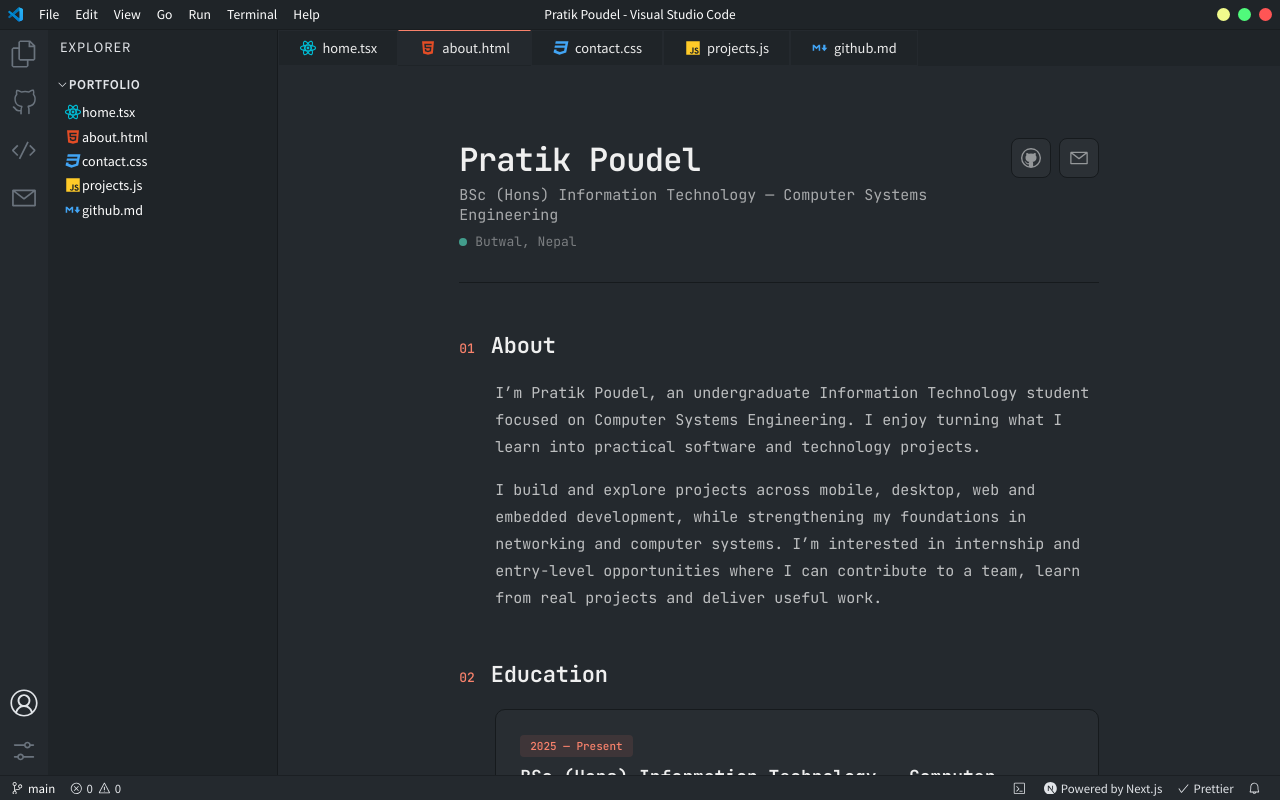
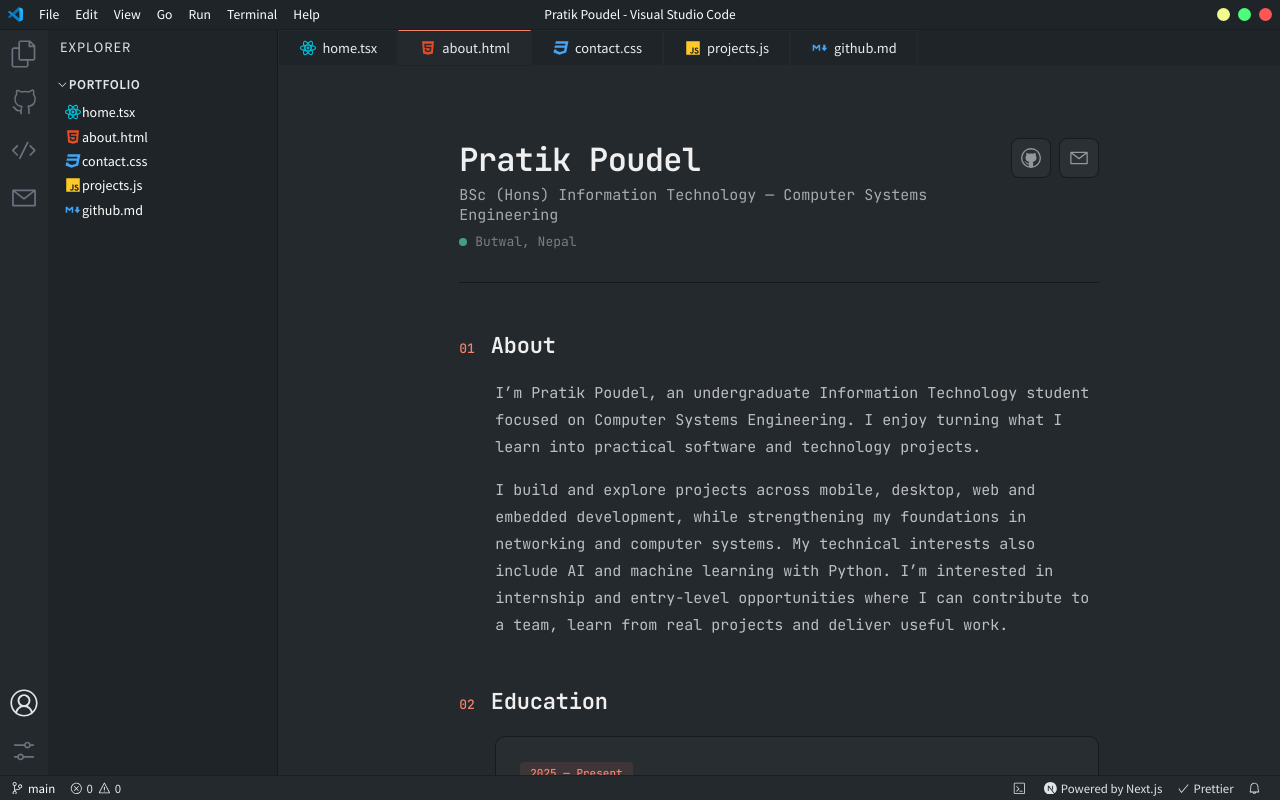
Before and after one commit to pyatrick666/Professional-Portfolio, a Next.js app: page /about in a window 1280 px wide. Built offline with nearby package versions, Linux system fonts and the light colour scheme.

Commit message:
List AI and machine learning with Python as an existing portfolio skill

```diff
--- a/app/about/page.tsx
+++ b/app/about/page.tsx
@@ -19,16 +19,14 @@ const AboutPage = () => (
           <Link href="/contact" className={styles.iconButton} aria-label="Contact me"><VscMail size={20} /></Link>
         </div>
       </header>
-
       <div className={styles.content}>
         <section className={styles.section}>
           <div className={styles.sectionHeader}><span className={styles.sectionNumber}>01</span><h2 className={styles.sectionTitle}>About</h2></div>
           <div className={styles.sectionBody}>
             <p className={styles.paragraph}>I’m Pratik Poudel, an undergraduate Information Technology student focused on Computer Systems Engineering. I enjoy turning what I learn into practical software and technology projects.</p>
-            <p className={styles.paragraph}>I build and explore projects across mobile, desktop, web and embedded development, while strengthening my foundations in networking and computer systems. I’m interested in internship and entry-level opportunities where I can contribute to a team, learn from real projects and deliver useful work.</p>
+            <p className={styles.paragraph}>I build and explore projects across mobile, desktop, web and embedded development, while strengthening my foundations in networking and computer systems. My technical interests also include AI and machine learning with Python. I’m interested in internship and entry-level opportunities where I can contribute to a team, learn from real projects and deliver useful work.</p>
           </div>
         </section>
-
         <section className={styles.section}>
           <div className={styles.sectionHeader}><span className={styles.sectionNumber}>02</span><h2 className={styles.sectionTitle}>Education</h2></div>
           <div className={styles.sectionBody}>
@@ -45,21 +43,18 @@ const AboutPage = () => (
             </div>
           </div>
         </section>
-
         <section className={styles.section}>
           <div className={styles.sectionHeader}><span className={styles.sectionNumber}>03</span><h2 className={styles.sectionTitle}>Skills</h2></div>
           <div className={styles.sectionBody}>
             <div className={styles.skillsGrid}>
               <div className={styles.skillCategory}><h4 className={styles.skillTitle}>Languages</h4><div className={styles.skillTags}>{['JavaScript', 'TypeScript', 'Java', 'Dart', 'SQL', 'C#', 'Python', 'PHP', 'Ruby (Learning)'].map(x => <span className={styles.skillTag} key={x}>{x}</span>)}</div></div>
-              <div className={styles.skillCategory}><h4 className={styles.skillTitle}>Development</h4><div className={styles.skillTags}>{['React', 'Next.js', 'Flutter', 'Web Development', 'Mobile App Development'].map(x => <span className={styles.skillTag} key={x}>{x}</span>)}</div></div>
-              <div className={styles.skillCategory}><h4 className={styles.skillTitle}>AI &amp; Machine Learning</h4><div className={styles.skillTags}>{['AI & Machine Learning with Python'].map(x => <span className={styles.skillTag} key={x}>{x}</span>)}</div></div>
+              <div className={styles.skillCategory}><h4 className={styles.skillTitle}>Development &amp; AI</h4><div className={styles.skillTags}>{['React', 'Next.js', 'Flutter', 'Web Development', 'Mobile App Development', 'AI & Machine Learning with Python'].map(x => <span className={styles.skillTag} key={x}>{x}</span>)}</div></div>
               <div className={styles.skillCategory}><h4 className={styles.skillTitle}>Networking &amp; Security</h4><div className={styles.skillTags}>{['Networking Fundamentals', 'Burp Suite'].map(x => <span className={styles.skillTag} key={x}>{x}</span>)}</div></div>
               <div className={styles.skillCategory}><h4 className={styles.skillTitle}>Design</h4><div className={styles.skillTags}>{['Figma', 'Canva', 'UI/UX Design'].map(x => <span className={styles.skillTag} key={x}>{x}</span>)}</div></div>
               <div className={styles.skillCategory}><h4 className={styles.skillTitle}>Tools</h4><div className={styles.skillTags}>{['Git', 'GitHub', 'Linux'].map(x => <span className={styles.skillTag} key={x}>{x}</span>)}</div></div>
             </div>
           </div>
         </section>
-
         <section className={styles.section}>
           <div className={styles.sectionHeader}><span className={styles.sectionNumber}>04</span><h2 className={styles.sectionTitle}>Current Focus</h2></div>
           <div className={styles.sectionBody}>
@@ -67,7 +62,6 @@ const AboutPage = () => (
           </div>
         </section>
       </div>
-
       <footer className={styles.footer}><Link href="/projects" className={styles.footerLink}>View my projects →</Link></footer>
     </div>
   </div>
```
